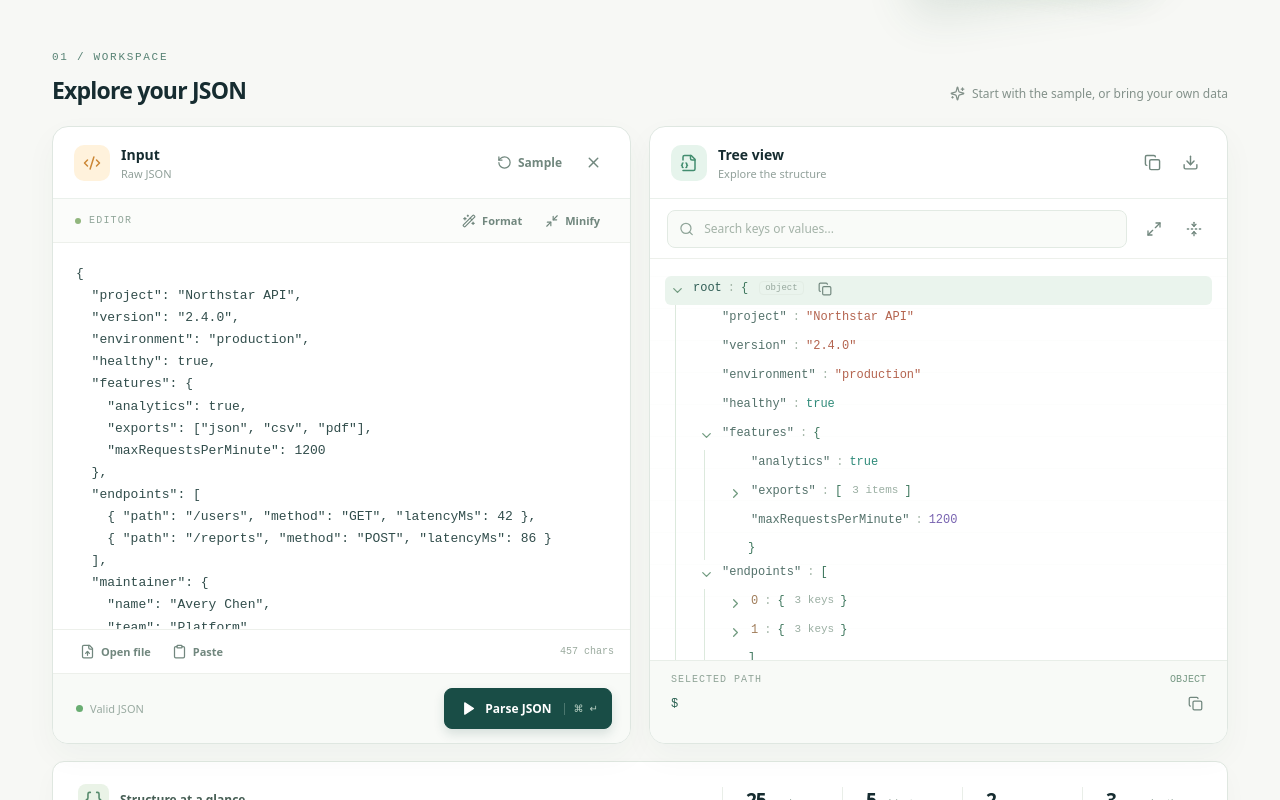
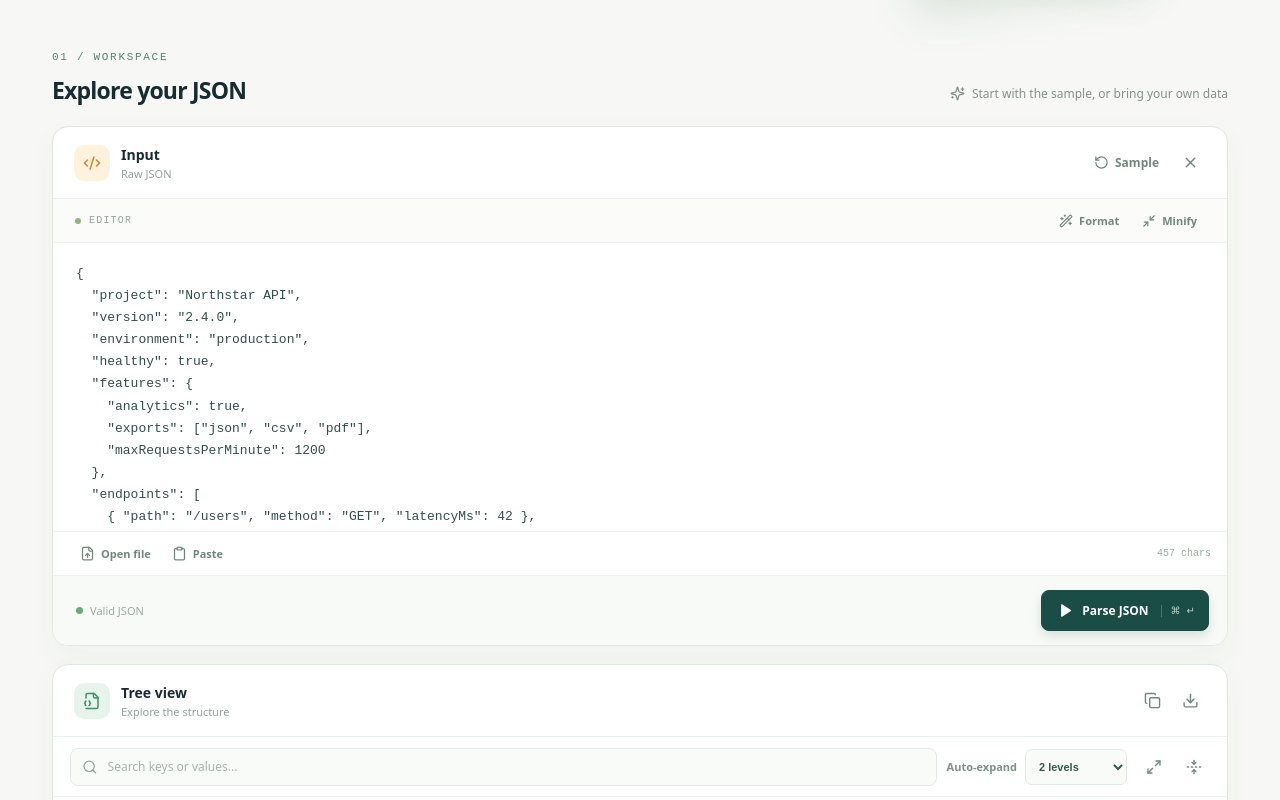
Before and after one commit to zjzhou521/json-treeview-online-tool, a React (Vite) app: page / in a window 1280 px wide. Shown: the part 380-1180 px from the top of the page. Built offline with nearby package versions, Linux system fonts and the light colour scheme.

Commit message:
feat: update ui

```diff
--- a/src/App.tsx
+++ b/src/App.tsx
@@ -25,6 +25,9 @@ import {
 type JsonValue = string | number | boolean | null | JsonValue[] | { [key: string]: JsonValue }
 type Path = (string | number)[]
 type ParseIssue = { message: string; location?: string }
+type ExpansionPreset = 0 | 1 | 2 | 3 | 4 | 'all'
+
+const DEFAULT_EXPANSION: ExpansionPreset = 2
 
 const SAMPLE = `{
   "project": "Northstar API",
@@ -84,10 +87,17 @@ function getIssue(error: unknown, source: string): ParseIssue {
   return { message }
 }
 
-function initialExpanded(value: JsonValue) {
-  const ids = new Set<string>([pathId([])])
-  for (const [key, child] of entriesOf(value)) {
-    if (isContainer(child)) ids.add(pathId([key]))
+function expandedFor(value: JsonValue, preset: ExpansionPreset) {
+  if (preset === 'all') return allExpandable(value)
+  const ids = new Set<string>()
+  const stack: { value: JsonValue; path: Path }[] = [{ value, path: [] }]
+  while (stack.length) {
+    const item = stack.pop()!
+    if (!isContainer(item.value) || item.path.length >= preset) continue
+    ids.add(pathId(item.path))
+    for (const [key, child] of entriesOf(item.value)) {
+      stack.push({ value: child, path: [...item.path, key] })
+    }
   }
   return ids
 }
@@ -310,7 +320,8 @@ export default function App() {
   const [hasParsed, setHasParsed] = useState(true)
   const [dirty, setDirty] = useState(false)
   const [issue, setIssue] = useState<ParseIssue | null>(null)
-  const [expanded, setExpanded] = useState(() => initialExpanded(INITIAL_VALUE))
+  const [expansionPreset, setExpansionPreset] = useState<ExpansionPreset>(DEFAULT_EXPANSION)
+  const [expanded, setExpanded] = useState(() => expandedFor(INITIAL_VALUE, DEFAULT_EXPANSION))
   const [selectedPath, setSelectedPath] = useState<Path>([])
   const [query, setQuery] = useState('')
   const [toast, setToast] = useState('')
@@ -349,7 +360,7 @@ export default function App() {
       setHasParsed(true)
       setDirty(false)
       setIssue(null)
-      setExpanded(initialExpanded(parsed))
+      setExpanded(expandedFor(parsed, expansionPreset))
       setSelectedPath([])
       setQuery('')
       showToast('JSON parsed successfully')
@@ -378,7 +389,7 @@ export default function App() {
     setHasParsed(true)
     setDirty(false)
     setIssue(null)
-    setExpanded(initialExpanded(INITIAL_VALUE))
+    setExpanded(expandedFor(INITIAL_VALUE, expansionPreset))
     setSelectedPath([])
     setQuery('')
     showToast('Sample restored')
@@ -418,6 +429,11 @@ export default function App() {
       else next.add(id)
       return next
     })
+  }
+
+  function applyExpansion(preset: ExpansionPreset) {
+    setExpansionPreset(preset)
+    setExpanded(expandedFor(value, preset))
   }
 
   return (
@@ -676,12 +692,33 @@ export default function App() {
                     </button>
                   )}
                 </div>
+                <label className="tree-depth-control">
+                  <span>Auto-expand</span>
+                  <select
+                    value={expansionPreset}
+                    onChange={(event) =>
+                      applyExpansion(
+                        event.target.value === 'all'
+                          ? 'all'
+                          : (Number(event.target.value) as ExpansionPreset),
+                      )
+                    }
+                    title="Applies now and after each parse"
+                  >
+                    <option value={0}>Collapse all</option>
+                    <option value={1}>1 level</option>
+                    <option value={2}>2 levels</option>
+                    <option value={3}>3 levels</option>
+                    <option value={4}>4 levels</option>
+                    <option value="all">All levels</option>
+                  </select>
+                </label>
                 <div className="tree-actions">
                   <button
                     type="button"
                     title="Expand all"
                     aria-label="Expand all"
-                    onClick={() => setExpanded(allExpandable(value))}
+                    onClick={() => applyExpansion('all')}
                     disabled={!hasParsed}
                   >
                     <Maximize2 size={16} />
@@ -690,7 +727,7 @@ export default function App() {
                     type="button"
                     title="Collapse all"
                     aria-label="Collapse all"
-                    onClick={() => setExpanded(new Set([pathId([])]))}
+                    onClick={() => applyExpansion(0)}
                     disabled={!hasParsed}
                   >
                     <FoldVertical size={16} />
--- a/src/styles.css
+++ b/src/styles.css
@@ -319,7 +319,7 @@ h1 em {
 }
 .panel-grid {
   display: grid;
-  grid-template-columns: minmax(0, 1fr) minmax(0, 1fr);
+  grid-template-columns: minmax(0, 1fr);
   gap: 18px;
 }
 .panel {
@@ -329,9 +329,14 @@ h1 em {
   box-shadow: 0 12px 32px #1d49340a;
   border-radius: 16px;
   overflow: hidden;
-  height: 618px;
   display: flex;
   flex-direction: column;
+}
+.editor-panel {
+  height: 520px;
+}
+.viewer-panel {
+  height: auto;
 }
 .panel-header {
   height: 72px;
@@ -573,10 +578,11 @@ textarea::placeholder {
   border-left: 1px solid #4b776e;
 }
 .viewer-toolbar {
-  height: 60px;
+  min-height: 60px;
   flex: none;
   padding: 10px 17px;
   display: flex;
+  flex-wrap: wrap;
   gap: 10px;
   align-items: center;
   border-bottom: 1px solid #edf0eb;
@@ -591,7 +597,8 @@ textarea::placeholder {
   gap: 8px;
   padding: 0 11px;
   color: #91a69a;
-  flex: 1;
+  flex: 1 1 260px;
+  min-width: 0;
 }
 .search-box:focus-within {
   border-color: #79af8b;
@@ -612,14 +619,39 @@ textarea::placeholder {
 .search-box button {
   padding: 3px;
 }
+.tree-depth-control {
+  display: flex;
+  align-items: center;
+  gap: 8px;
+  color: #7b9184;
+  font-size: 11px;
+  font-weight: 700;
+  white-space: nowrap;
+}
+.tree-depth-control select {
+  height: 36px;
+  border: 1px solid #e2eae3;
+  border-radius: 7px;
+  background: #f9fbf8;
+  color: #315a4e;
+  padding: 0 9px;
+  font-size: 11px;
+  font-weight: 700;
+  cursor: pointer;
+}
+.tree-depth-control select:focus-visible {
+  outline: 2px solid #70a77c;
+  outline-offset: 2px;
+}
 .tree-actions button {
   height: 34px;
   width: 33px;
   border-radius: 7px;
 }
 .tree-surface {
-  flex: 1;
-  overflow: auto;
+  flex: none;
+  min-height: 220px;
+  overflow: visible;
   background: repeating-linear-gradient(0deg, #fff, #fff 31px, #fbfcfb 32px);
   padding: 17px 15px 24px;
 }
@@ -628,10 +660,10 @@ textarea::placeholder {
     12px/1.55 'DM Mono',
     ui-monospace,
     monospace;
-  min-width: max-content;
+  min-width: 0;
 }
 .tree-node {
-  min-width: fit-content;
+  min-width: 0;
 }
 .tree-row {
   height: auto;
@@ -641,8 +673,8 @@ textarea::placeholder {
   align-items: flex-start;
   gap: 6px;
   border-radius: 6px;
-  white-space: pre;
-  min-width: fit-content;
+  white-space: normal;
+  min-width: 0;
   outline: none;
   color: #3e5a57;
   position: relative;
@@ -693,6 +725,7 @@ textarea::placeholder {
 }
 .tree-key {
   color: #53716a;
+  overflow-wrap: anywhere;
 }
 .tree-index {
   color: #a17e5b;
@@ -710,7 +743,7 @@ textarea::placeholder {
   margin-left: 4px;
 }
 .tree-value {
-  max-width: 550px;
+  min-width: 0;
   white-space: pre-wrap;
   overflow-wrap: anywhere;
 }
@@ -973,11 +1006,8 @@ textarea::placeholder {
     min-width: 100px;
     padding-left: 14px;
   }
-  .panel {
-    height: 600px;
-  }
-  .tree-value {
-    max-width: 360px;
+  .editor-panel {
+    height: 500px;
   }
 }
 @media (max-width: 760px) {
@@ -1010,14 +1040,8 @@ textarea::placeholder {
   .workspace-hint {
     display: none;
   }
-  .panel-grid {
-    grid-template-columns: 1fr;
-  }
-  .panel {
-    height: 520px;
-  }
-  .viewer-panel {
-    height: 570px;
+  .search-box {
+    flex-basis: 100%;
   }
   .summary-strip {
     padding: 16px;
```
